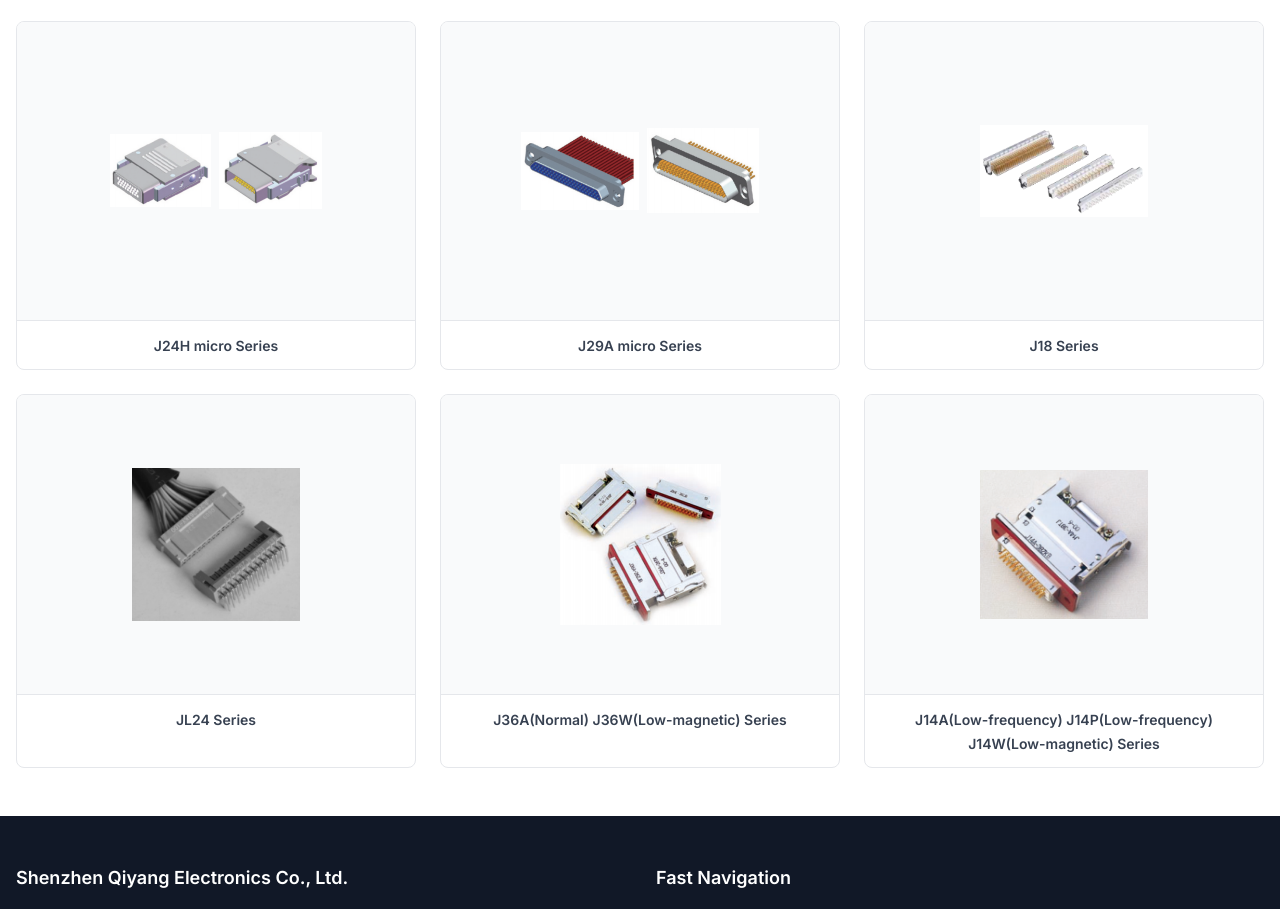
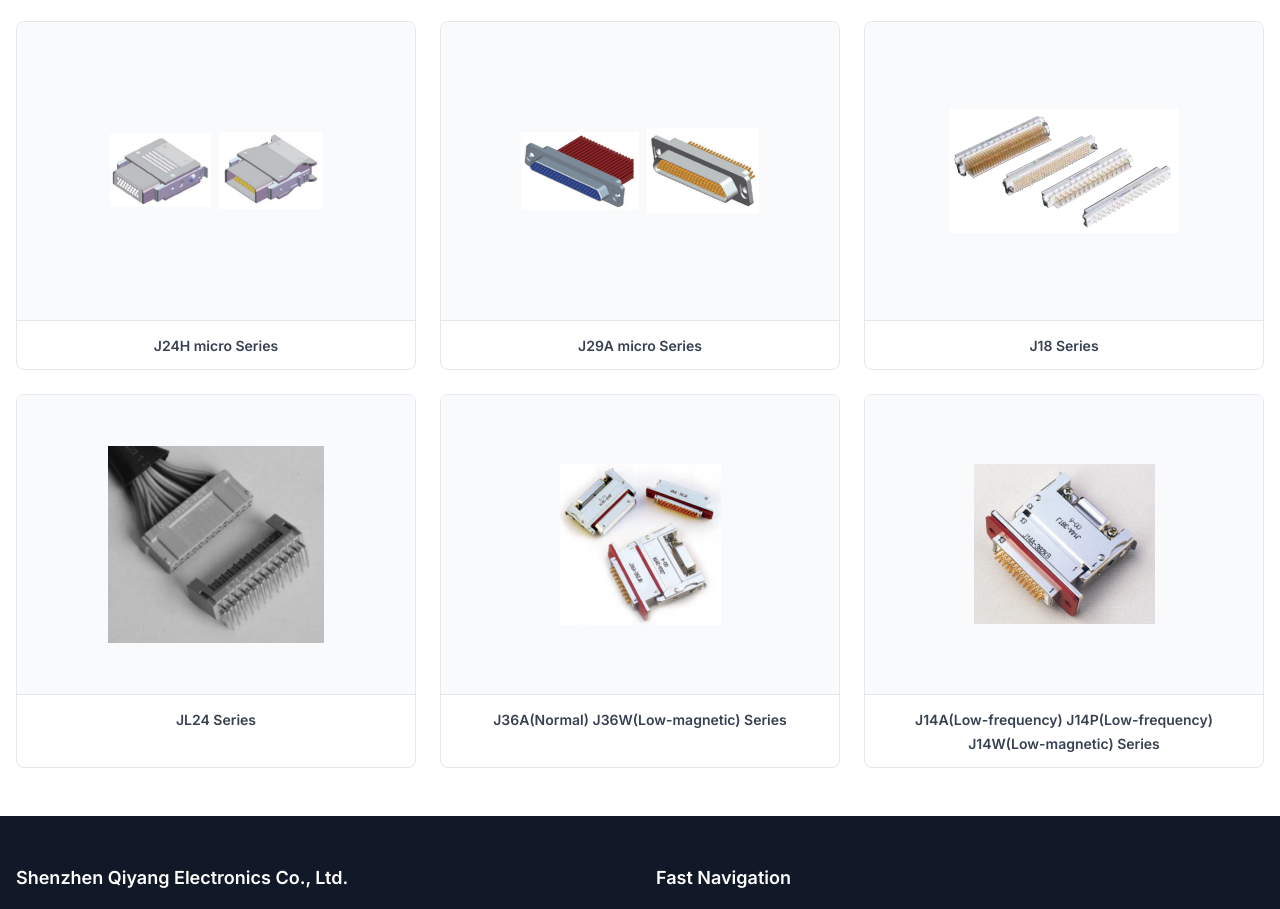
Before and after one commit to colinwang-wang/qiyang, an Astro site: page /products/electrical-connector/rectangular-connector in a window 1280 px wide. Shown: the part 1400-2309 px from the top of the page. Built offline with nearby package versions, Linux system fonts and the light colour scheme; Astro itself is replaced by a stand-in of ours.

Commit message:
fix: allow single images to use more width in product cards

```diff
--- a/src/pages/products/electrical-connector/[subcategory].astro
+++ b/src/pages/products/electrical-connector/[subcategory].astro
@@ -39,7 +39,7 @@
           <a href={url(`/products/electrical-connector/${subcategory}/${series.slug}`)} class="group bg-white rounded-lg border hover:shadow-md transition-shadow overflow-hidden">
             <div class="flex items-center justify-center gap-2 p-3 bg-gray-50 aspect-[4/3]">
               {series.images?.map((img: string) => (
-                <img src={url(`/images/products/${img}`)} alt={`${series.name} - ${data.name} - Shenzhen Qiyang Electronics`} class="max-h-full max-w-[45%] object-contain group-hover:scale-105 transition-transform" />
+                <img src={url(`/images/products/${img}`)} alt={`${series.name} - ${data.name} - Shenzhen Qiyang Electronics`} class:list={['max-h-full object-contain group-hover:scale-105 transition-transform', series.images.length > 1 ? 'max-w-[45%]' : 'max-w-[80%]']} />
               ))}
             </div>
             <div class="p-3 text-center border-t">
```
